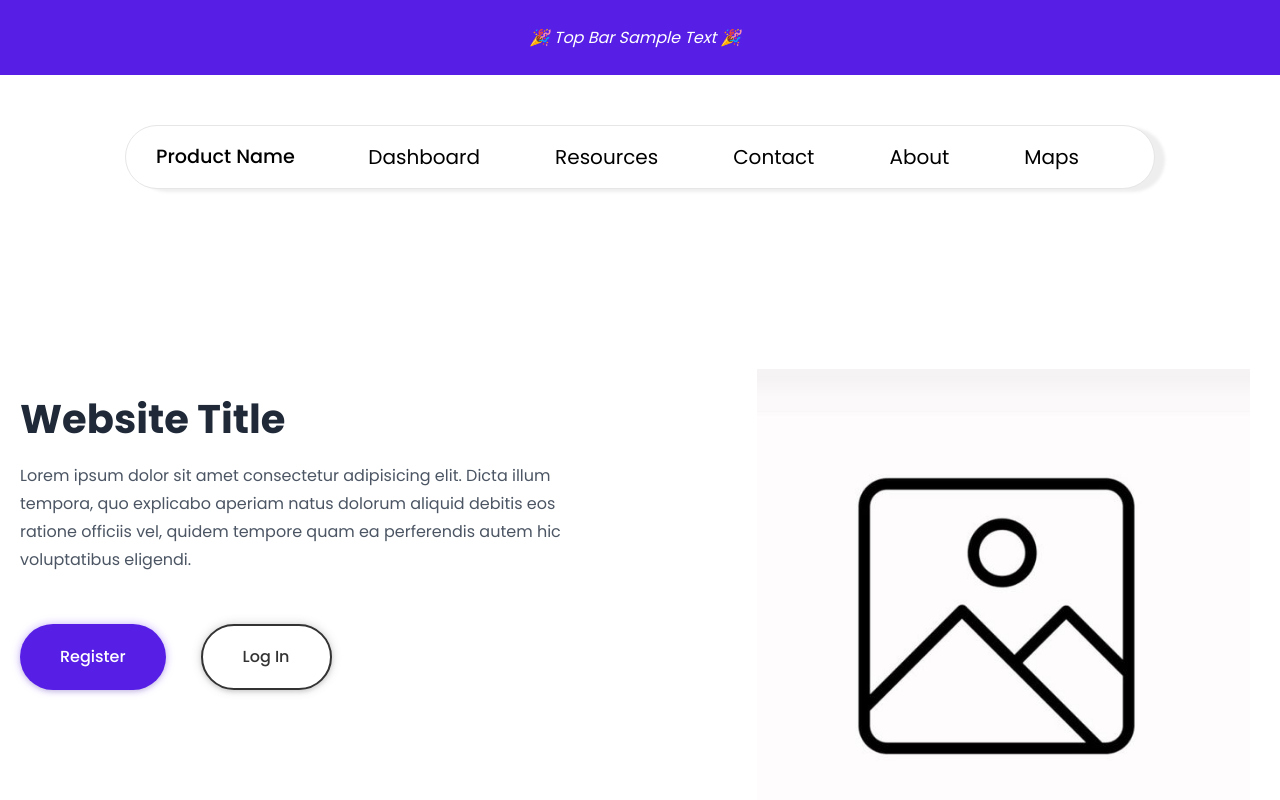
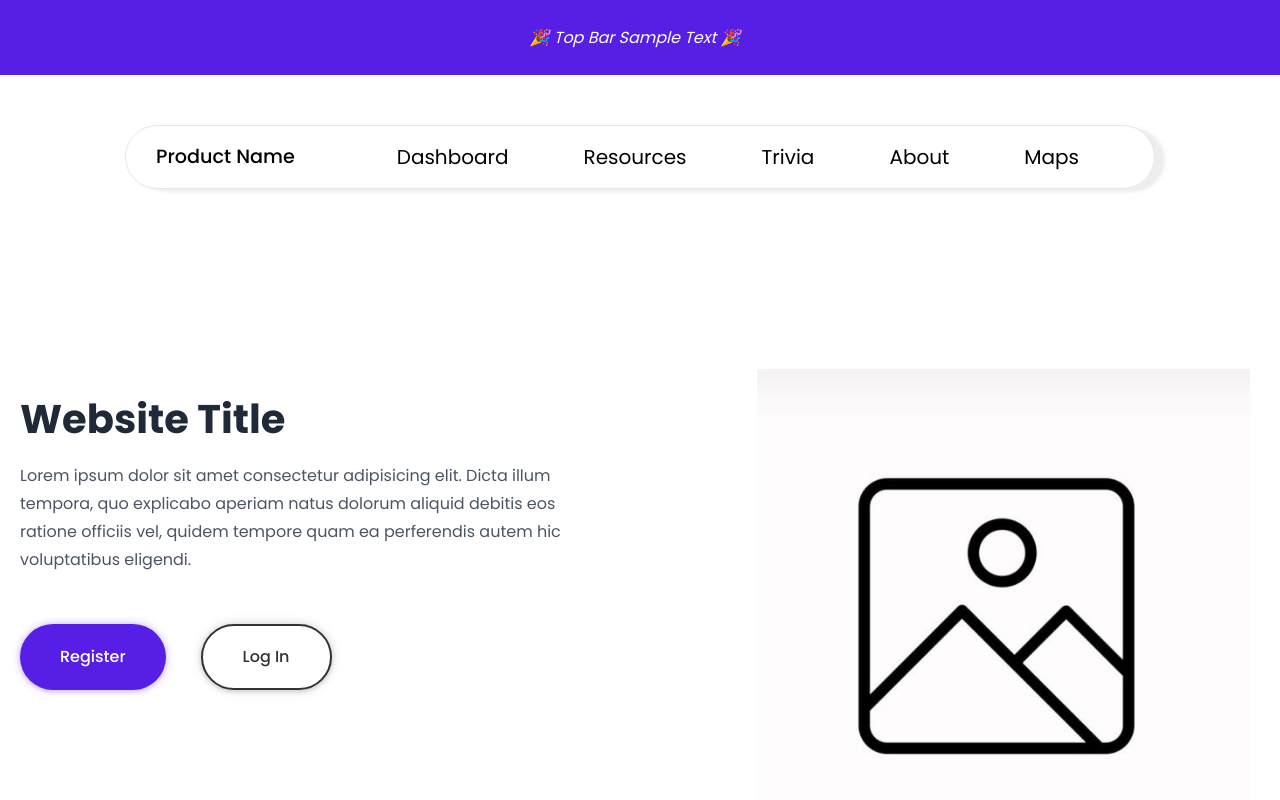
Before and after one commit to marla-tumenjargal/launch-hacks-frontend, a React (Vite) app: page / in a window 1280 px wide. Shown: the top 800 px of the page. Built offline with nearby package versions, Linux system fonts and the light colour scheme.

Commit message:
more things

```diff
--- a/src/App.jsx
+++ b/src/App.jsx
@@ -1,7 +1,7 @@
 import React from 'react';
 import Navbar from './components/Navbar';
 import About from './components/About';
-import Resources from './components/Resources';
+import Resources from './components/Leaderboard';
 import Contact from './components/TriviaPage';
 import { BrowserRouter as Router, Switch, Route } from 'react-router-dom';
 import Dashboard from './components/Dashboard';
--- a/src/components/Navbar.jsx
+++ b/src/components/Navbar.jsx
@@ -18,7 +18,7 @@ const Navbar = () => {
         <ul className={Mobile ? "nav-links-mobile" : "nav-links"} onClick={closeMobileMenu}>
           <NavLink to="/" label="Dashboard" />
           <NavLink to="/resources" label="Resources" />
-          <NavLink to="/contact" label="Contact" />
+          <NavLink to="/contact" label="Trivia" />
           <NavLink to="/about" label="About" />
           <NavLink to="/maps" label="Maps" />
         </ul>
--- a/src/components/index.js
+++ b/src/components/index.js
@@ -1,7 +1,7 @@
 import About from "./About";
 import Contact from "./TriviaPage";
 import Navbar from "./Navbar";
-import Resources from "./Resources";
+import Resources from "./Leaderboard";
 import Dashboard from "./Dashboard";
 import ProductFeature from "./Dashboard";
 import TopBar from "./TopBar";
```
Also changed, not shown: src/components/Leaderboard.jsx (renamed from src/components/Resources.jsx).
